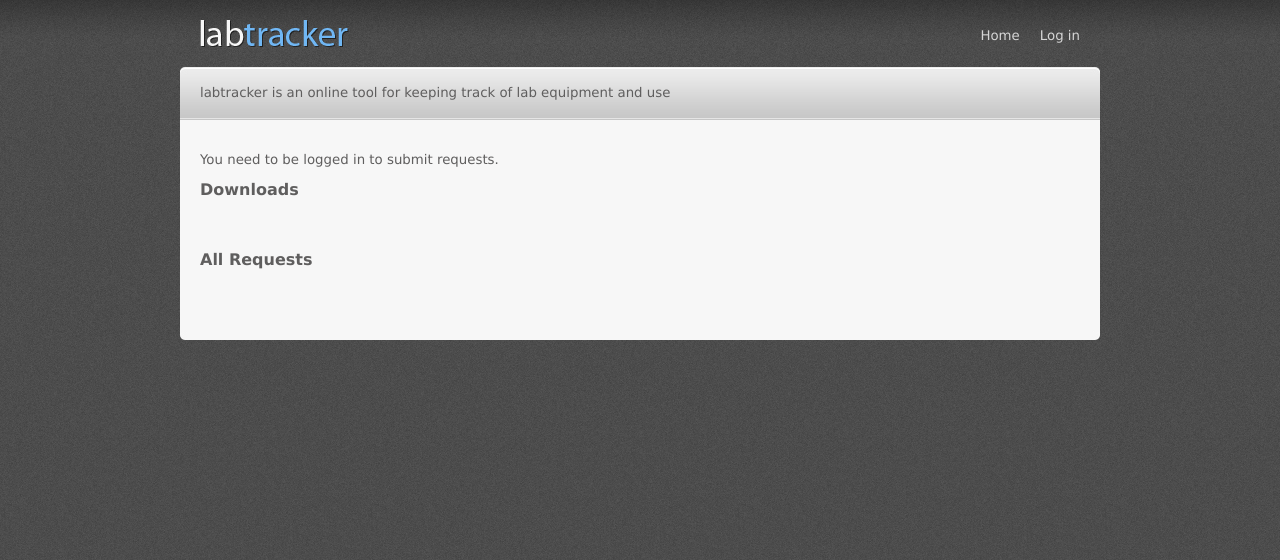
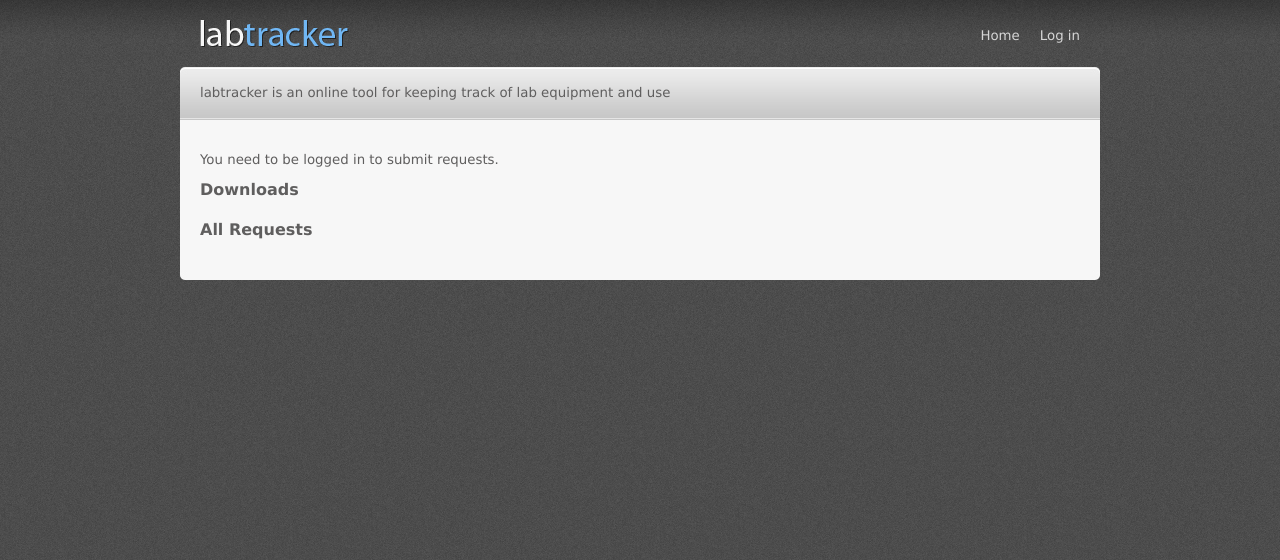
Before and after one commit to danielstjules/labtracker, a Django app: template labtracker/templates/labtracker/item_detail.html in a window 1280 px wide. Shown: the top 560 px of the page. Run offline with Django 3.2, Linux system fonts and the light colour scheme; the template is opened without the code that fills it, so the values that code supplies are empty.

Commit message:
style item detail page

```diff
--- a/labtracker/static/style.css
+++ b/labtracker/static/style.css
@@ -98,10 +98,6 @@ p { padding-bottom: 10px; }
 	padding: 20px;
 }
 
-ul {
-	padding: 20px;
-}
-
 /* Data display via tables */
 
 table {
@@ -139,6 +135,12 @@ tr:hover td {
 	margin-top: 20px;
 }
 
+/* list-based info */
+
+ul {
+	padding: 0 20px 10px 20px;
+}
+
 /* messages */
 
 #error_message {
@@ -157,7 +159,7 @@ tr:hover td {
 
 /* forms */
 
-input {
+input, textarea {
 	margin: 10px 0;
 	padding: 2px;
 	border: 1px solid #d5d5d5;
```
